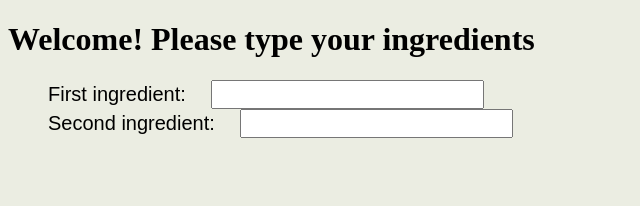
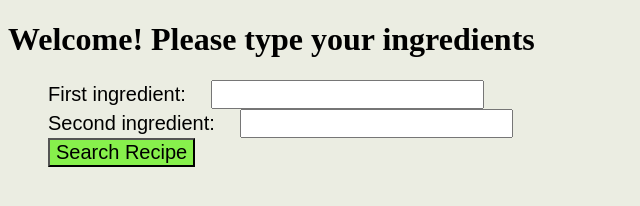
Before and after one commit to karenb-herrera/RecipeFinder, a plain HTML site: page index.html in a window 1280 px wide. Shown: the whole page, without its empty margins (0-640 px from the left). Drawn offline with Linux system fonts and the light colour scheme.

Commit message:
undoing commented code

```diff
--- a/index.html
+++ b/index.html
@@ -3,7 +3,7 @@
     <meta charset="UTF-8">
     <title>Recipe Finder</title>
     <link rel="stylesheet" href="styles.css">
-    <!-- <script>
+    <script>
         // define the callAPI function that takes a first name and last name as parameters
         var callAPI = (ingredient1,ingredient2)=>{
             // instantiate a headers object
@@ -25,7 +25,7 @@
             .then(result => alert(JSON.parse(result).body))
             .catch(error => console.log('error', error));
         }
-    </script> -->
+    </script>
 </head>
 <body>
     <form>
@@ -39,8 +39,8 @@
             <input type="text" id="ing2">
         </div>
         <div>
-            <!-- <button class="submit-button" type="button" onclick="callAPI(document.getElementById('ing1').value,
-            document.getElementById('ing2').value)">Search Recipe</button> -->
+            <button class="submit-button" type="button" onclick="callAPI(document.getElementById('ing1').value,
+            document.getElementById('ing2').value)">Search Recipe</button>
         </div>
     </form>
 </body>
```
